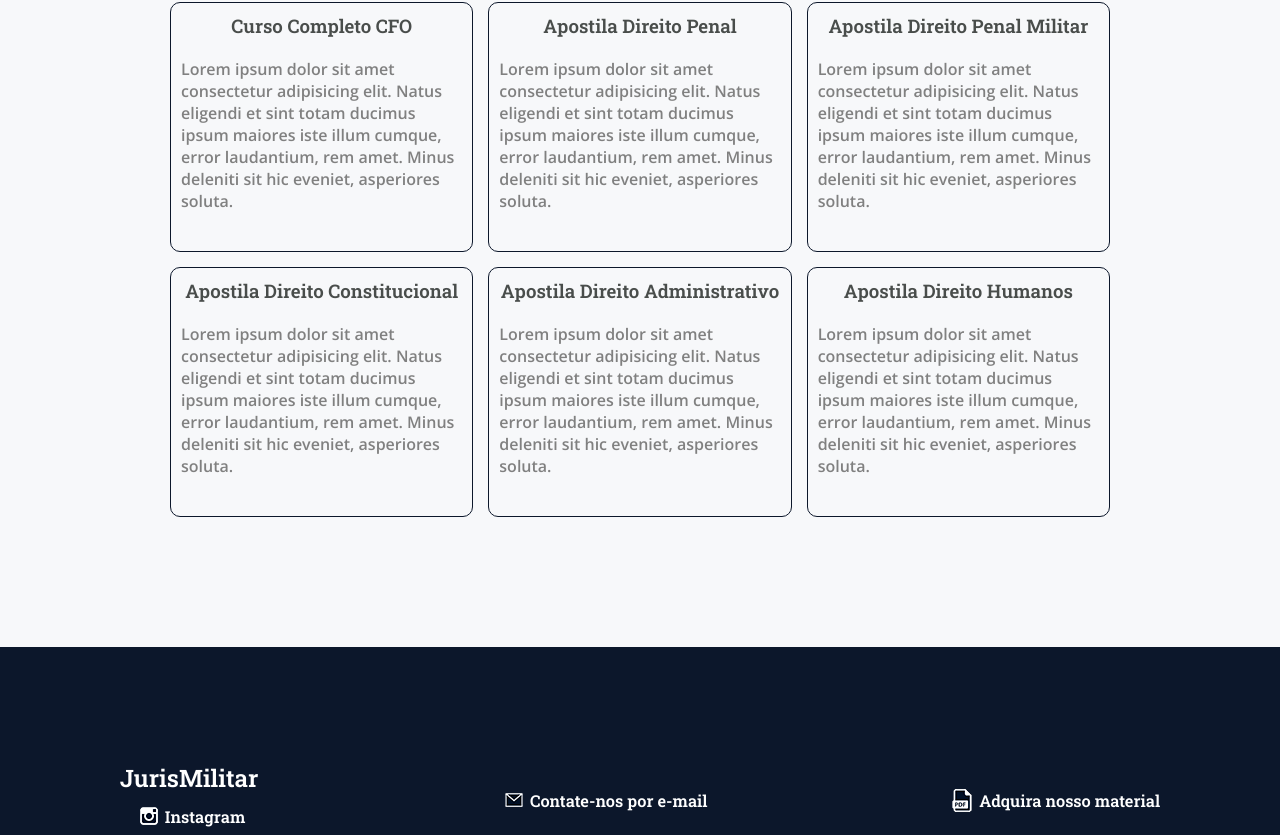
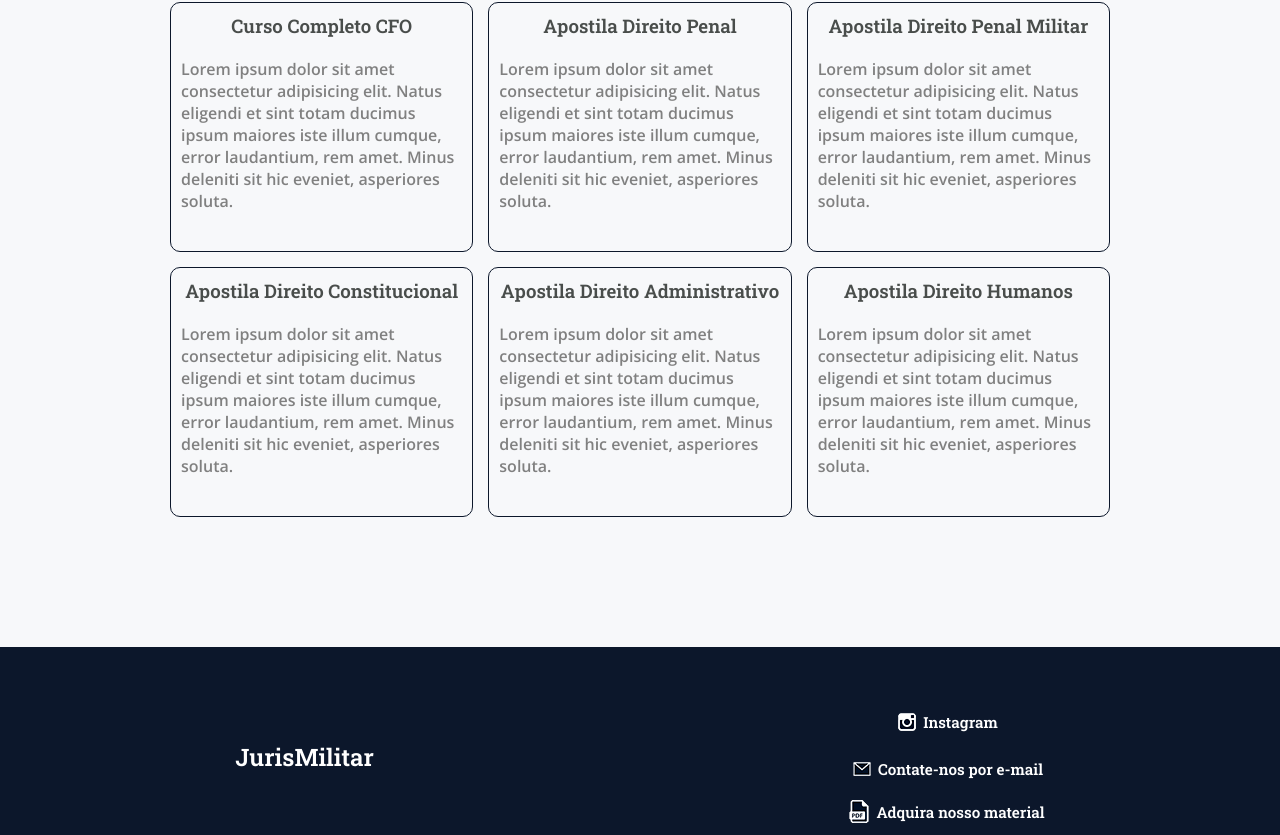
Before and after one commit to rodrigongama/landing-page-nextjs, a Next.js app: page / in a window 1280 px wide. Shown: the part 1962-2797 px from the top of the page. Built offline with nearby package versions, Linux system fonts and the light colour scheme.

Commit message:
improve: size, font-size and align

```diff
--- a/src/components/Footer/index.js
+++ b/src/components/Footer/index.js
@@ -3,8 +3,9 @@ import styles from './styles.module.scss';
 export default function Footer() {
   return (
     <footer className={styles.footerContainer}>
+      <h2>JurisMilitar</h2>
+
       <div>
-        <h2>JurisMilitar</h2>
         <a
           href="https://www.instagram.com/juris.militar/"
           target="_blank "
@@ -15,16 +16,12 @@ export default function Footer() {
             <h3>Instagram</h3>
           </div>
         </a>
-      </div>
-      <div>
         <a href="mailto:juris.militar@gmail.com">
           <div className={styles.icons}>
             <img src="/icon-email.png" alt="Enviar e-mail" />
             <h3>Contate-nos por e-mail</h3>
           </div>
         </a>
-      </div>
-      <div>
         <a
           href="https://sacola.pagseguro.uol.com.br/1df72eaf-2fd7-4703-a30d-c8fe0fd36813"
           target="_blank"
--- a/src/components/Footer/styles.module.scss
+++ b/src/components/Footer/styles.module.scss
@@ -1,6 +1,6 @@
 .footerContainer {
     background: var(--dark-blue);
-    height: 300px;
+    height: 220px;
     width: 100%;
     display: flex;
     justify-content: space-around;
@@ -9,8 +9,8 @@
         display: flex;
         justify-content: center;
         align-items: center;
-        font-size: 14px;
-        margin-top: 6px;
+        font-size: 13px;
+        margin-top: 15px;
     }
     h2,
     h3 {
@@ -32,6 +32,9 @@
     .footerContainer {
         flex-direction: column;
         justify-content: center;
+        .icons {
+            margin-top: auto;
+        }
         h2 {
             margin-bottom: 30px;
         }
```
